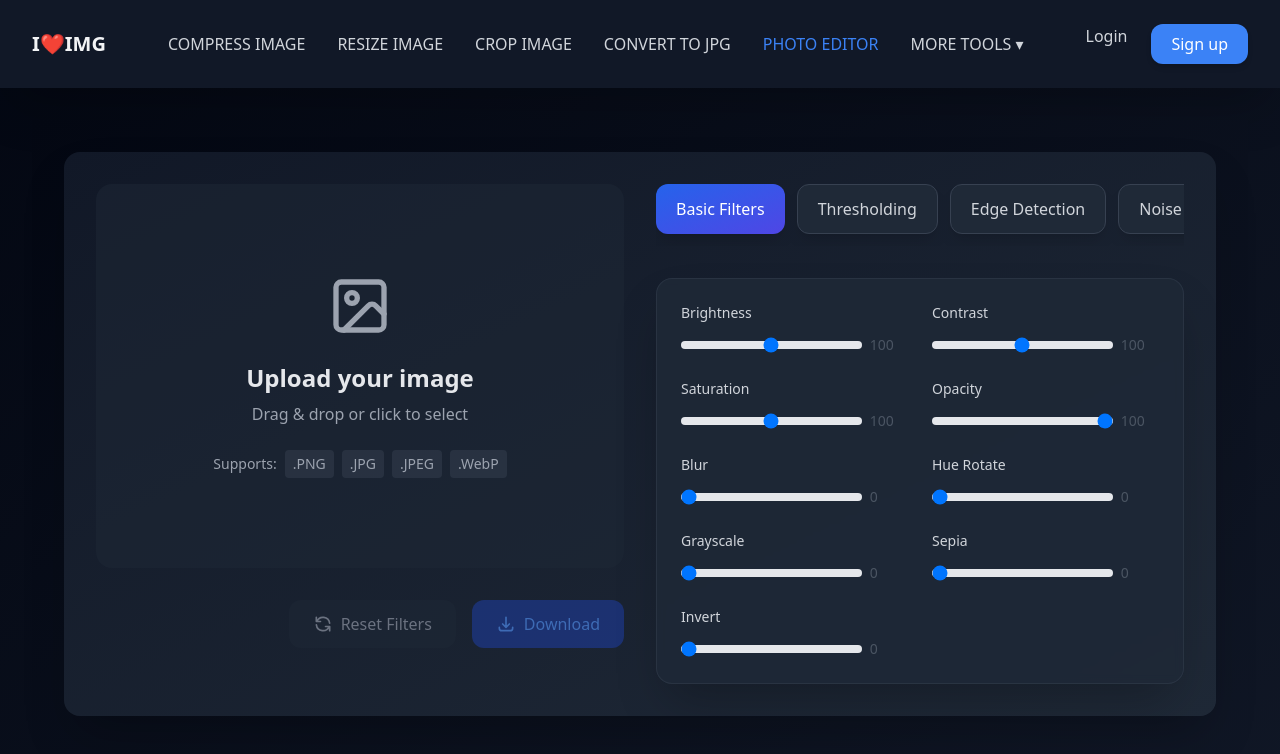
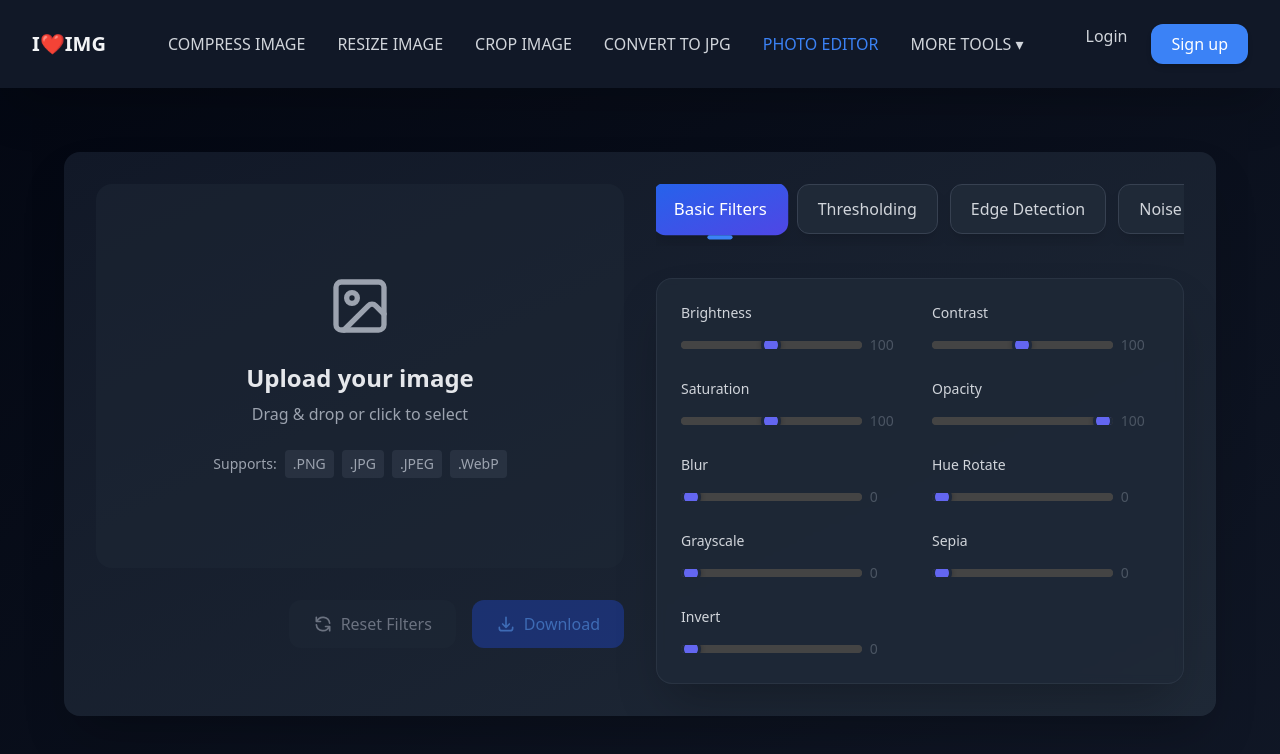
Before and after one commit to lord-rudra0/Image-processing-Web, a React (Vite) app: page / in a window 1280 px wide. Shown: the top 754 px of the page. Built offline with nearby package versions, Linux system fonts and the light colour scheme.

Commit message:
sider of filters fixed

```diff
--- a/src/components/FilterControls.jsx
+++ b/src/components/FilterControls.jsx
@@ -12,7 +12,7 @@ const FilterControls = ({
     <div className="bg-gray-800/90 rounded-2xl p-6 border border-gray-700/50 shadow-2xl backdrop-blur-sm">
       <div className="flex justify-between items-center mb-6">
         <div className="flex items-center space-x-3">
-          <Sliders className="w-5 h-5 text-blue-400" />
+          <Sliders className="w-5 h-5 text-blue-400 animate-pulse" />
           <h2 className="text-xl font-semibold text-gray-100">Adjustments</h2>
         </div>
         <button
@@ -45,14 +45,19 @@ const FilterControls = ({
                       {values[filter.name]}{filter.unit}
                     </span>
                   </label>
+                  <div className="relative">
                     <input
                       type="range"
                       min={filter.min}
                       max={filter.max}
                       value={values[filter.name]}
                       onChange={(e) => onChange(filter.name, e.target.value)}
-                    className="w-full h-2 bg-gray-600 rounded-lg appearance-none cursor-pointer accent-blue-500 transition-all duration-300 hover:bg-gray-500"
+                      className="slider-thumb w-full h-1 bg-gray-600 rounded-lg appearance-none cursor-pointer accent-blue-500 transition-all duration-300 hover:bg-gray-500"
                     />
+                    <div className="absolute top-0 left-0 h-1 bg-blue-500 rounded-lg pointer-events-none transition-all duration-300"
+                      style={{ width: `${((values[filter.name] - filter.min) / (filter.max - filter.min)) * 100}%` }}
+                    ></div>
+                  </div>
                 </div>
               ))}
             </div>
--- a/src/components/ImageEditor.jsx
+++ b/src/components/ImageEditor.jsx
@@ -315,21 +315,25 @@ const ImageEditor = () => {
           {/* Controls Section */}
           <div className="space-y-8">
             {/* Filter Categories */}
-            <div className="flex gap-3 overflow-x-auto pb-3">
+            <div className="relative flex gap-3 overflow-x-auto pb-3 scrollbar-thin scrollbar-thumb-gray-700 scrollbar-track-gray-800">
               {Object.keys(filterTabs).map((tab) => (
                 <button
                   key={tab}
                   onClick={() => setActiveTab(tab)}
                   className={`
-                    px-5 py-3 rounded-xl font-medium whitespace-nowrap
+                    relative px-5 py-3 rounded-xl font-medium whitespace-nowrap
                     transition-all duration-300
                     ${activeTab === tab
-                      ? 'bg-gradient-to-br from-blue-600 to-indigo-600 text-white shadow-lg hover:-translate-y-1'
-                      : 'bg-gray-800 text-gray-300 hover:bg-gray-700 border border-gray-700 shadow-lg hover:shadow-xl hover:-translate-y-1'
+                      ? 'bg-gradient-to-br from-blue-600 to-indigo-600 text-white shadow-lg transform scale-105'
+                      : 'bg-gray-800 text-gray-300 hover:bg-gray-700 border border-gray-700 shadow-lg hover:shadow-xl'
                     }
+                    focus:outline-none focus:ring-2 focus:ring-blue-500
                   `}
                 >
                   {filterTabs[tab].title}
+                  {activeTab === tab && (
+                    <span className="absolute -bottom-1 left-1/2 -translate-x-1/2 w-6 h-1 bg-blue-500 rounded-full"></span>
+                  )}
                 </button>
               ))}
             </div>
--- a/src/index.css
+++ b/src/index.css
@@ -4,20 +4,78 @@
 
 /* Custom scrollbar styles */
 ::-webkit-scrollbar {
-  width: 6px;
-  height: 6px;
+  width: 8px; /* Increased width for better visibility */
+  height: 8px;
 }
 
 ::-webkit-scrollbar-track {
-  background: #f1f1f1;
-  border-radius: 3px;
+  background: #374151; /* Darker track color */
+  border-radius: 4px;
 }
 
 ::-webkit-scrollbar-thumb {
-  background: #c1c1c1;
-  border-radius: 3px;
+  background: #4b5563; /* Slightly lighter thumb color */
+  border-radius: 4px;
 }
 
 ::-webkit-scrollbar-thumb:hover {
-  background: #a8a8a8;
+  background: #6b7280; /* Even lighter on hover */
 }
+
+/* Custom slider styles */
+input[type="range"] {
+  overflow: hidden;
+  -webkit-appearance: none;
+  background-color: #444; /* Darker background */
+  height: 8px; /* Thinner track */
+  border-radius: 10px; /* Rounded corners */
+  outline: none; /* Remove default focus outline */
+}
+
+input[type="range"]::-webkit-slider-runnable-track {
+  height: 8px;
+  background: #444;
+  border: none;
+  border-radius: 10px;
+  transition: background-color 0.3s ease; /* Smooth background transition */
+}
+
+input[type="range"]::-webkit-slider-thumb {
+  -webkit-appearance: none;
+  height: 20px;
+  width: 20px;
+  background: #6366f1; /* Blue thumb */
+  border-radius: 50%;
+  border: 3px solid #1e293b; /* Darker border */
+  box-shadow: 0px 0px 5px rgba(0, 0, 0, 0.3); /* Subtle shadow */
+  margin-top: -6px;
+  position: relative;
+  z-index: 1;
+  transition: transform 0.2s ease-in-out, background-color 0.3s ease; /* Smooth thumb transition */
+}
+
+input[type="range"]:hover::-webkit-slider-thumb {
+  transform: scale(1.2); /* Scale up on hover */
+  background-color: #a5b4fc; /* Lighter blue on hover */
+}
+
+input[type="range"]:active::-webkit-slider-thumb {
+  transform: scale(1.3); /* Scale up even more on active */
+  background-color: #c7d2fe; /* Even lighter blue on active */
+}
+
+input[type="range"]:focus::-webkit-slider-thumb {
+  box-shadow: 0px 0px 8px rgba(99, 102, 241, 0.8); /* Glowing effect on focus */
+}
+
+/* Active Slider Track */
+input[type="range"] + div {
+  position: absolute;
+  top: 0;
+  left: 0;
+  height: 8px;
+  background: #6366f1; /* Blue active track */
+  border-radius: 10px;
+  pointer-events: none;
+  transition: width 0.3s ease; /* Smooth width transition */
+}
```
Lines whose indentation alone changed are shown as unchanged.
